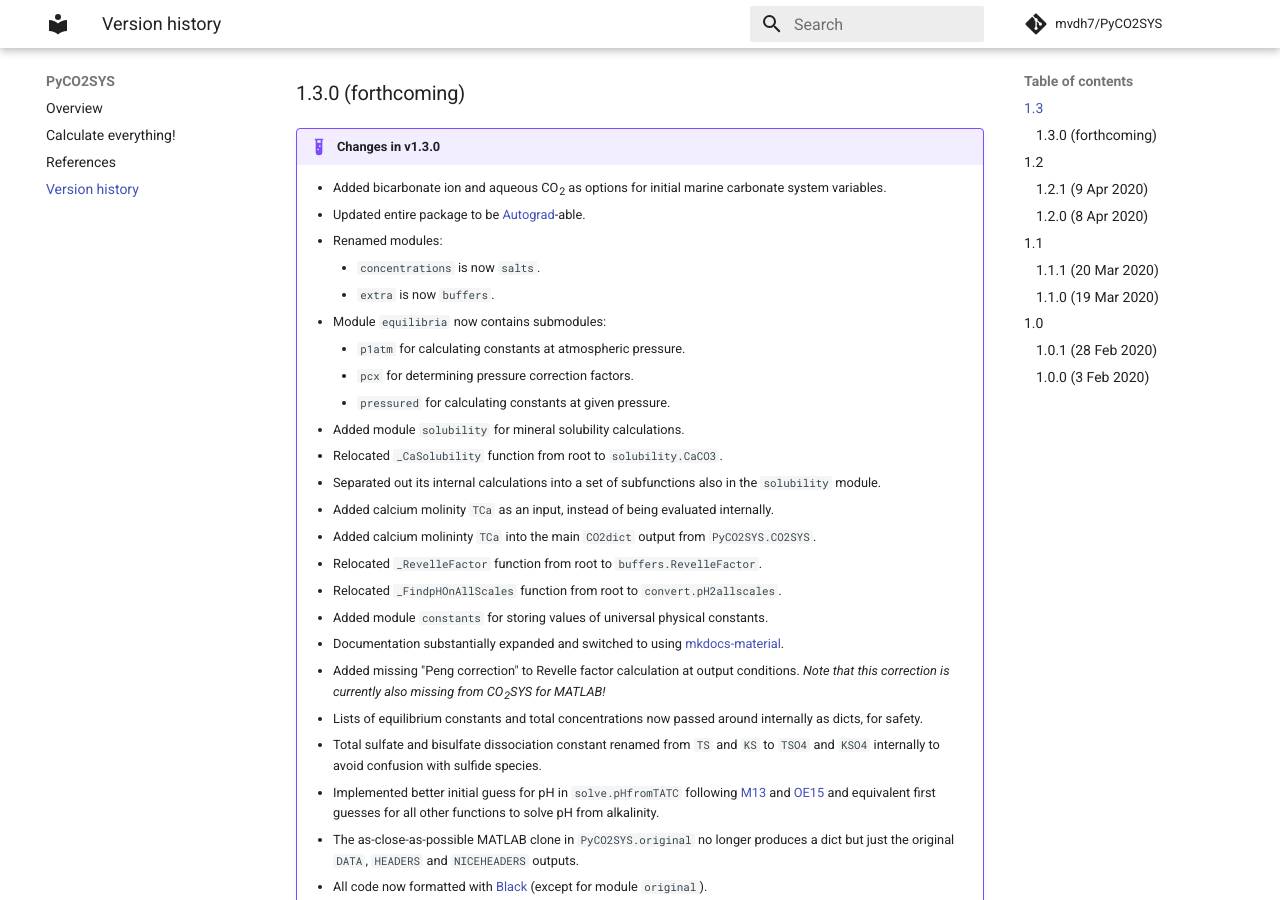
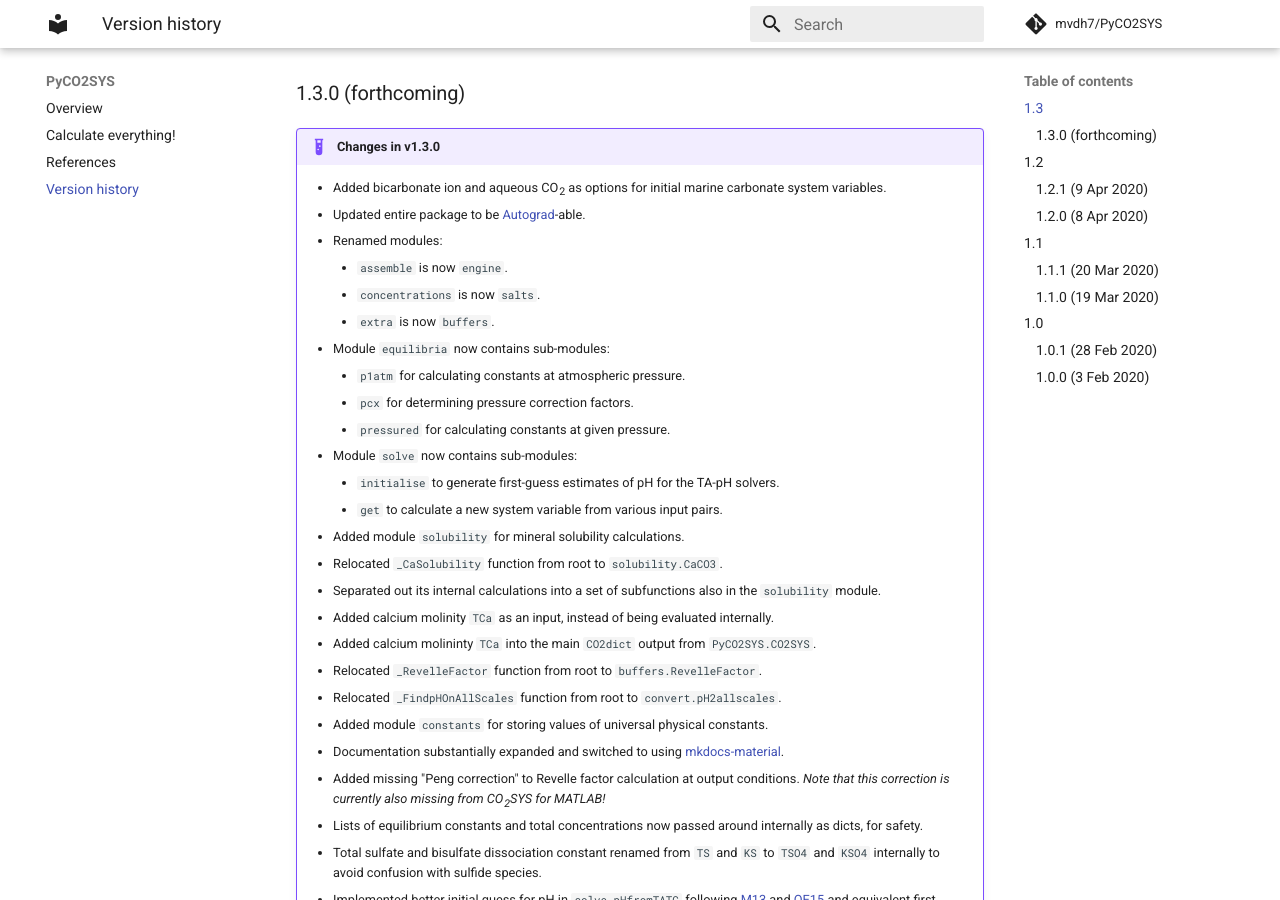
Before and after one commit to mvdh7/PyCO2SYS, an MkDocs documentation site: the page built from docs/versions.md, in a window 1280 px wide and 900 px high, scrolled down 691 px. Built offline with MkDocs 1.6.1 and Material for MkDocs 9.7.7, drawn with Linux system fonts in a browser that asks for light colours; formulas are drawn with MathJax 3; comment, search, counter and statistics services are not loaded.

Commit message:
Keep up with restructuring

```diff
--- a/docs/versions.md
+++ b/docs/versions.md
@@ -24,12 +24,16 @@ Adds bicarbonate ion and aqueous CO<sub>2</sub> as inputs from which the carbona
     * Added bicarbonate ion and aqueous CO<sub>2</sub> as options for initial marine carbonate system variables.
     * Updated entire package to be [Autograd](https://github.com/HIPS/autograd)-able.
     * Renamed modules:
+        * `assemble` is now `engine`.
         * `concentrations` is now `salts`.
         * `extra` is now `buffers`.
-    * Module `equilibria` now contains submodules:
+    * Module `equilibria` now contains sub-modules:
         * `p1atm` for calculating constants at atmospheric pressure.
         * `pcx` for determining pressure correction factors.
         * `pressured` for calculating constants at given pressure.
+    * Module `solve` now contains sub-modules:
+        * `initialise` to generate first-guess estimates of pH for the TA-pH solvers.
+        * `get` to calculate a new system variable from various input pairs.
     * Added module `solubility` for mineral solubility calculations.
     * Relocated `_CaSolubility` function from root to `solubility.CaCO3`.
       * Separated out its internal calculations into a set of subfunctions also in the `solubility` module.
```
